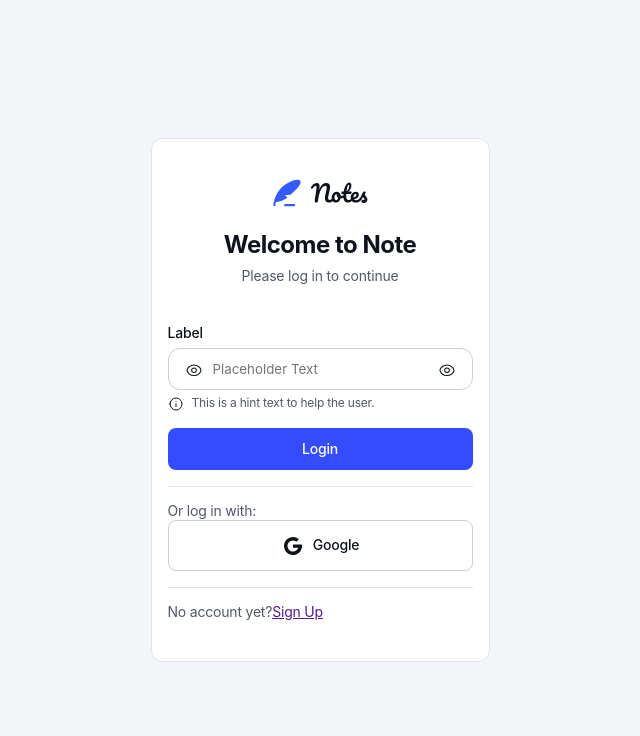
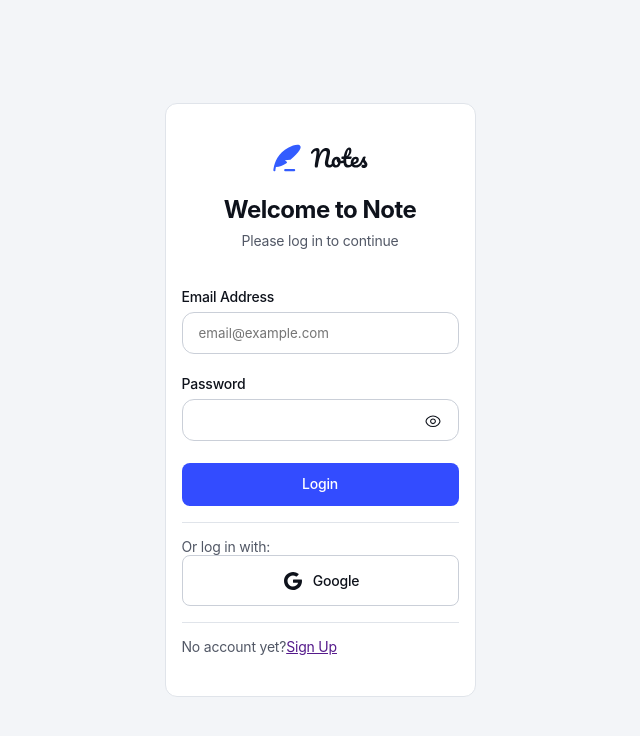
Before and after one commit to RicardoGeada/fm-note-taking-web-app, a React (Vite) app: page / in a window 1280 px wide. Shown: the top 736 px of the page, without its empty margins (320-960 px from the left). Built offline with nearby package versions, Linux system fonts and the light colour scheme; a web font is replaced by a local one.

Commit message:
add modularity through props

```diff
--- a/src/components/Input/Input.module.scss
+++ b/src/components/Input/Input.module.scss
@@ -46,11 +46,11 @@
       border-color: var(--color-red-500);
     }
 
-    &--btn-start {
+    &--btn-left {
       padding-left: 44px; // 16 + 20 + 8
     }
 
-    &--btn-end {
+    &--btn-right {
       padding-right: 44px;
     }
   }
@@ -65,13 +65,13 @@
       object-fit: cover;
     }
 
-    &--start {
+    &--left {
       position: absolute;
       top: 12px;
       left: 16px;
     }
 
-    &--end {
+    &--right {
       position: absolute;
       top: 12px;
       right: 16px;
--- a/src/components/Input/Input.tsx
+++ b/src/components/Input/Input.tsx
@@ -3,32 +3,59 @@ import clsx from "clsx";
 import styles from "./Input.module.scss";
 import InfoIcon from './../../assets/images/icon-info.svg?react';
 
-function Input() {
+interface InputButtonConfig {
+  position: 'left' | 'right',
+  onClick: () => void,
+  content: React.ReactNode,
+}
+
+interface InputProps extends React.InputHTMLAttributes<HTMLInputElement> {
+  label: string,
+  id: string,
+  error?: string,
+  button?: InputButtonConfig,
+}
+
+const Input: React.FC<InputProps> = ({ label, id, error, button, ...props }) => {
+
   return (
     <div className={styles["input-field"]}>
-      <label className={styles["input-field__label"]} htmlFor="input">Label</label>
+      <label className={styles["input-field__label"]} htmlFor={id}>{ label }</label>
 
       <div className={styles["input-field__input-container"]} >
         <input
-          className={clsx(styles["input-field__input"], styles["input-field__input--btn-start"], styles["input-field__input--btn-end"])}
-          id="input"
-          type="password"
-          placeholder="Placeholder Text"
+          id={id}
+          className={
+            clsx(
+              styles["input-field__input"],
+              button?.position === 'left' && styles["input-field__input--btn-left"],
+              button?.position === 'right' && styles["input-field__input--btn-right"])
+          }
+          { ...props }
         />
         {/* Icon / Button */}
-        <button className={clsx(styles["input-field__btn"], styles["input-field__btn--start"])}>
-          <img src="./images/icon-show-password.svg" alt="" />
-        </button>
-        <button className={clsx(styles["input-field__btn"], styles["input-field__btn--end"])}>
-          <img src="./images/icon-show-password.svg" alt="" />
-        </button>
+        {button && (
+          <button
+            type="button"
+            onClick={button.onClick}
+            className={clsx(
+              styles["input-field__btn"],
+              button.position === 'left'
+              ? styles["input-field__btn--left"]
+              : styles["input-field__btn--right"])}>
+            {button.content}
+          </button>
+        )}
       </div>
 
+      {/* Hint / Notification */}
+      {error &&
+       <div className={clsx(styles["input-field__info"], styles["input-field__info--invalid"])}>
+         <InfoIcon />
+         <span>{error}</span>
+       </div>
+      }
 
-      <div className={clsx(styles["input-field__info"])}>
-        <InfoIcon />
-        <span>This is a hint text to help the user.</span>
-      </div>
     </div>
   );
 }
--- a/src/pages/auth/Login/Login.tsx
+++ b/src/pages/auth/Login/Login.tsx
@@ -8,14 +8,33 @@ function Login() {
         <h1 className={styles["form__headline"]}>Welcome to Note</h1>
         <p className={styles["form__description"]}>Please log in to continue</p>
 
-        <Input />
+        <Input
+          label="Email Address"
+          id="email"
+          type="email"
+          name="email"
+          placeholder="email@example.com"
+          value=""
+          onBlur={() => {}}
+          onInput={() => {}}
+        />
 
-        {/* <label className={styles["input__label"]} htmlFor="email">Email Adress</label>
-        <input className={styles["input"]} id="email" type="email" placeholder="email@example.com"/>
-
-        <label className={styles["input__label"]} htmlFor="password">Password</label>
-        <a href="">Forgot</a>
-        <input className={styles["input"]} id="password" type="password" /> */}
+        <Input
+          label="Password"
+          id="password"
+          type="password"
+          name="password"
+          value=""
+          onBlur={() => {}}
+          onInput={() => {}}
+          button={
+            {
+              position: 'right',
+              onClick: () => {console.log('Click')},
+              content: <img src="./images/icon-show-password.svg"></img>
+            }
+          }
+        />
 
         <button className={`${styles["btn"]} ${styles["btn--primary"]}`} type="submit">Login</button>
 
```
